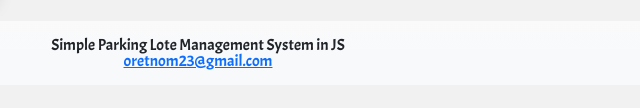
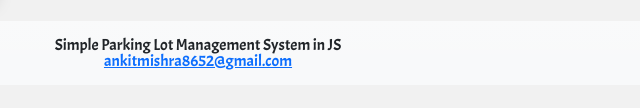
Before and after one commit to ankit8652/Parking-Lot-Management-System, a plain HTML site: page index.html in a window 1280 px wide. Shown: the part 460-568 px from the top of the page, 442-1082 px from the left. Drawn offline with nearby package versions, Linux system fonts and the light colour scheme.

Commit message:
mail changes

```diff
--- a/index.html
+++ b/index.html
@@ -84,8 +84,8 @@
     <footer class="bg-gradient bg-light mt-4">
         <div class="container-md py-3">
             <div class="lh-1 text-center">
-                <div class="text-center fs-6 text-body">Simple Parking Lote Management System in JS</div>
-                <div class="text-center fs-6"><a href="mailto:oretnom23@gmail.com">oretnom23@gmail.com</a></div>
+                <div class="text-center fs-6 text-body">Simple Parking Lot Management System in JS</div>
+                <div class="text-center fs-6"><a href="mailto:ankitmishra8652@gmail.com">ankitmishra8652@gmail.com</a></div>
             </div>
         </div>
     </footer>
```
